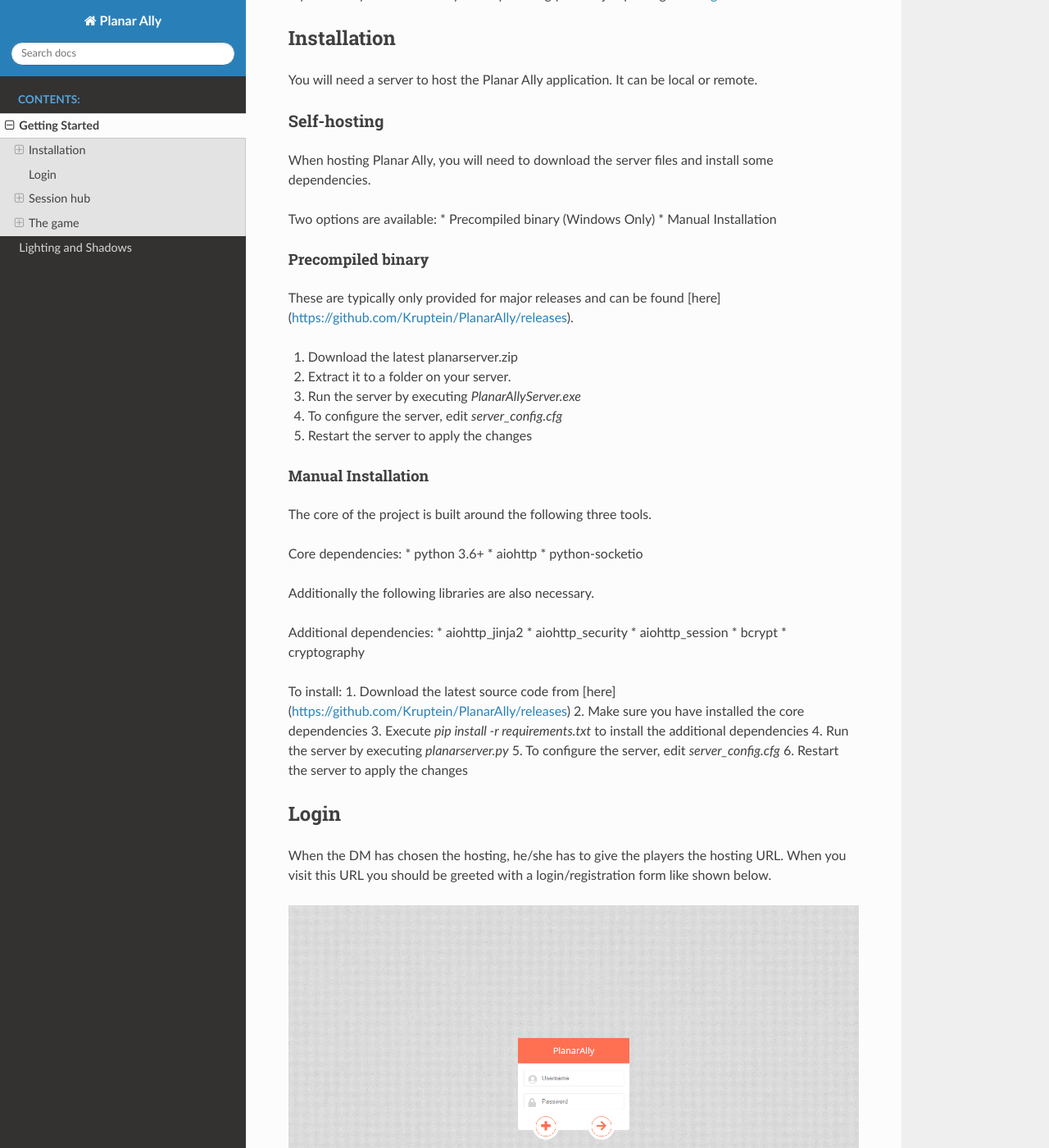
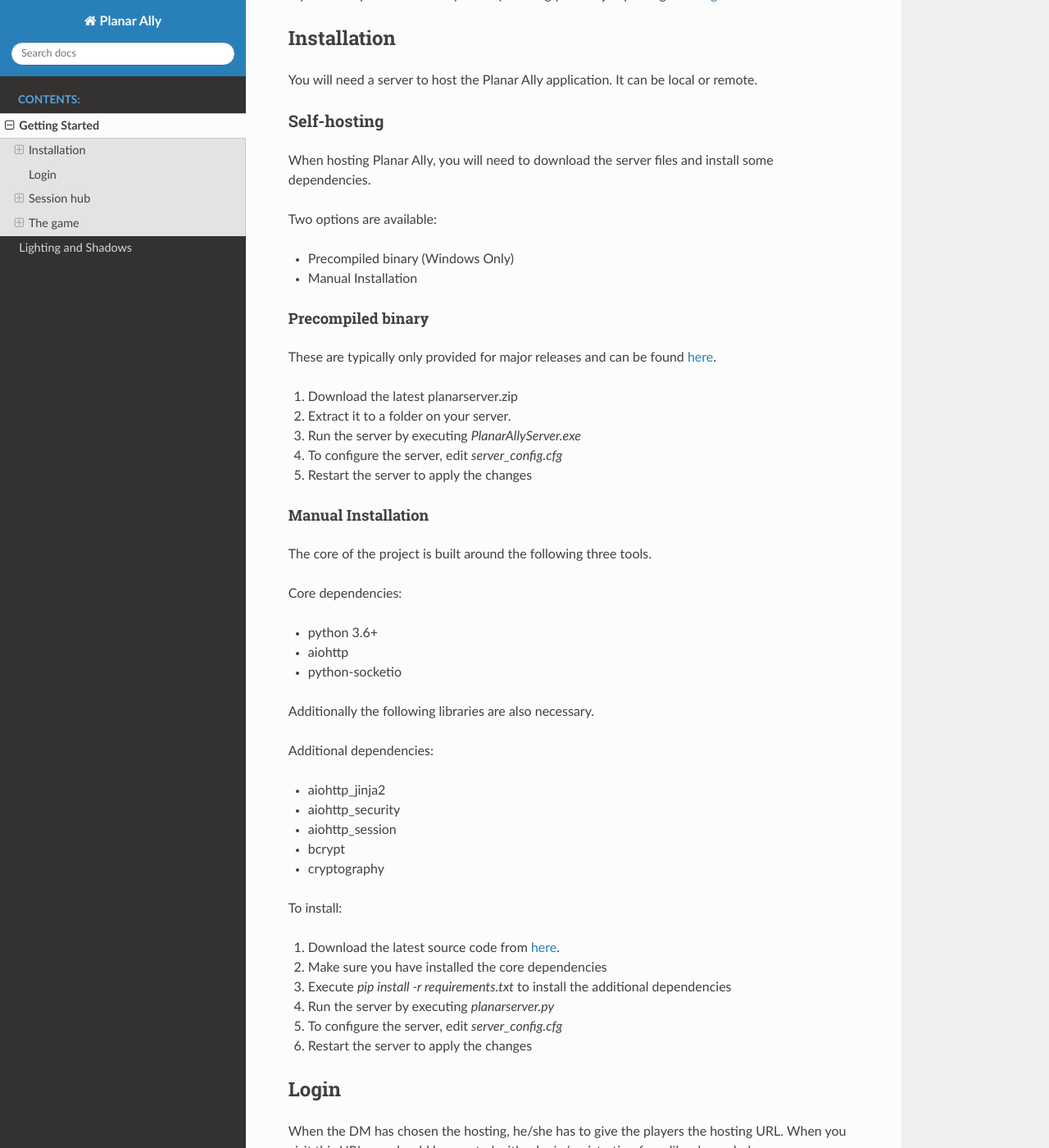
Before and after one commit to Kruptein/PlanarAlly, a Sphinx documentation site: the page built from docs/getting_started.rst, in a window 1280 px wide and 1400 px high, scrolled down 226 px. Shown: the whole window at 82% size. Built offline with Sphinx 7.4.7 and the Read the Docs theme 2.0.0, drawn with Linux system fonts in a browser that asks for light colours; pages that are not in the unit, such as notebooks, are missing from menus.

Commit message:
fix href and bullet lists

```diff
--- a/docs/getting_started.rst
+++ b/docs/getting_started.rst
@@ -18,13 +18,14 @@
 When hosting Planar Ally, you will need to download the server files and install some dependencies.
 
 Two options are available:
+
 * Precompiled binary (Windows Only)
 * Manual Installation
 
 Precompiled binary
 ^^^^^^^^^^^^^^^^^^^^
 
-These are typically only provided for major releases and can be found [here](https://github.com/Kruptein/PlanarAlly/releases).
+These are typically only provided for major releases and can be found `here <https://github.com/Kruptein/PlanarAlly/releases/>`_.
 
 1. Download the latest planarserver.zip
 2. Extract it to a folder on your server.
@@ -38,6 +39,7 @@
 The core of the project is built around the following three tools.
 
 Core dependencies:
+
 * python 3.6+
 * aiohttp
 * python-socketio
@@ -45,6 +47,7 @@
 Additionally the following libraries are also necessary.
 
 Additional dependencies:
+
 * aiohttp_jinja2
 * aiohttp_security
 * aiohttp_session
@@ -52,7 +55,8 @@
 * cryptography
 
 To install:
-1. Download the latest source code from [here](https://github.com/Kruptein/PlanarAlly/releases)
+
+1. Download the latest source code from `here <https://github.com/kruptein/planarally/releases/>`_.
 2. Make sure you have installed the core dependencies
 3. Execute `pip install -r requirements.txt` to install the additional dependencies
 4. Run the server by executing `planarserver.py`
```
Also changed, not shown: 1 other file.
